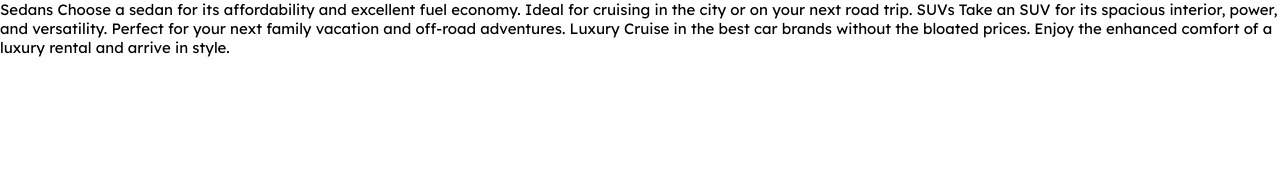
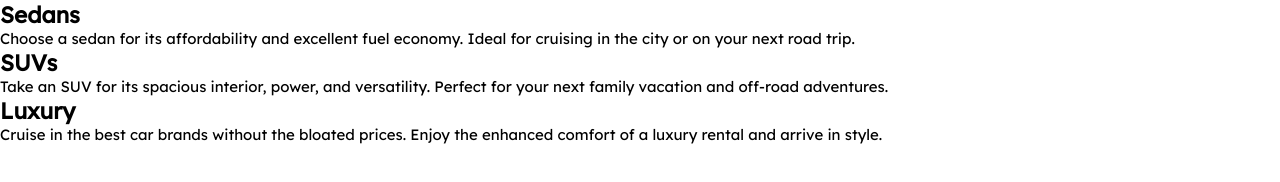
Before and after one commit to kdubrovsky/fe-3-column-preview-card, a website built with Vite: page index.html in a window 1280 px wide. Built offline with nearby package versions, Linux system fonts and the light colour scheme.

Commit message:
Add html markup

```diff
--- a/index.html
+++ b/index.html
@@ -16,17 +16,23 @@
 </head>
 
 <body>
-    Sedans
-    Choose a sedan for its affordability and excellent fuel economy. Ideal for cruising in the city
-    or on your next road trip.
-
-    SUVs
-    Take an SUV for its spacious interior, power, and versatility. Perfect for your next family vacation
-    and off-road adventures.
-
-    Luxury
-    Cruise in the best car brands without the bloated prices. Enjoy the enhanced comfort of a luxury
-    rental and arrive in style.
+    <main class="card">
+        <section class="card__item card__item--sedans">
+            <h2 class="card__item-title">Sedans</h2>
+            <p class="card__item-description">Choose a sedan for its affordability and excellent fuel economy. Ideal for
+                cruising in the city or on your next road trip.</p>
+        </section>
+        <section class="card__item card__item--sedans">
+            <h2 class="card__item-title">SUVs</h2>
+            <p class="card__item-description">Take an SUV for its spacious interior, power, and versatility. Perfect for
+                your next family vacation and off-road adventures.</p>
+        </section>
+        <section class="card__item card__item--sedans">
+            <h2 class="card__item-title">Luxury</h2>
+            <p class="card__item-description">Cruise in the best car brands without the bloated prices. Enjoy the
+                enhanced comfort of a luxury rental and arrive in style.</p>
+        </section>
+    </main>
 </body>
 
 </html>
```
